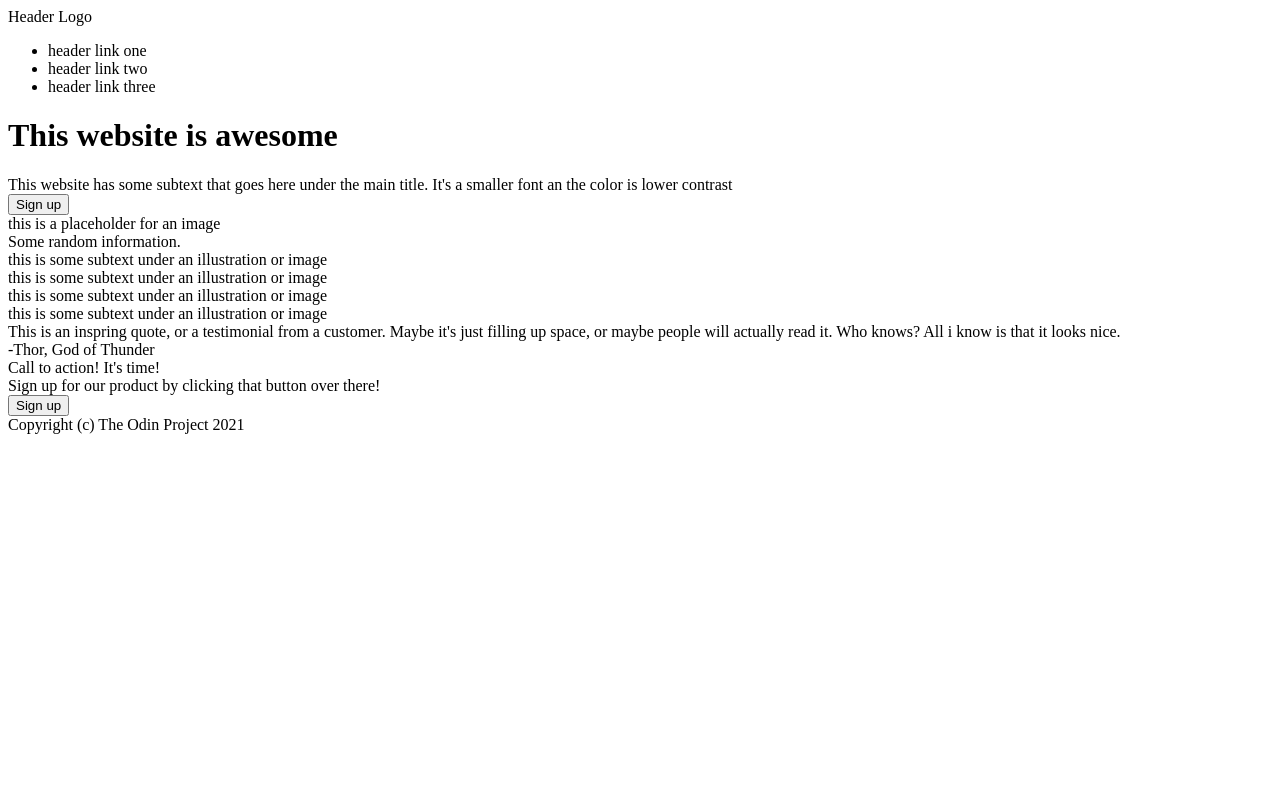
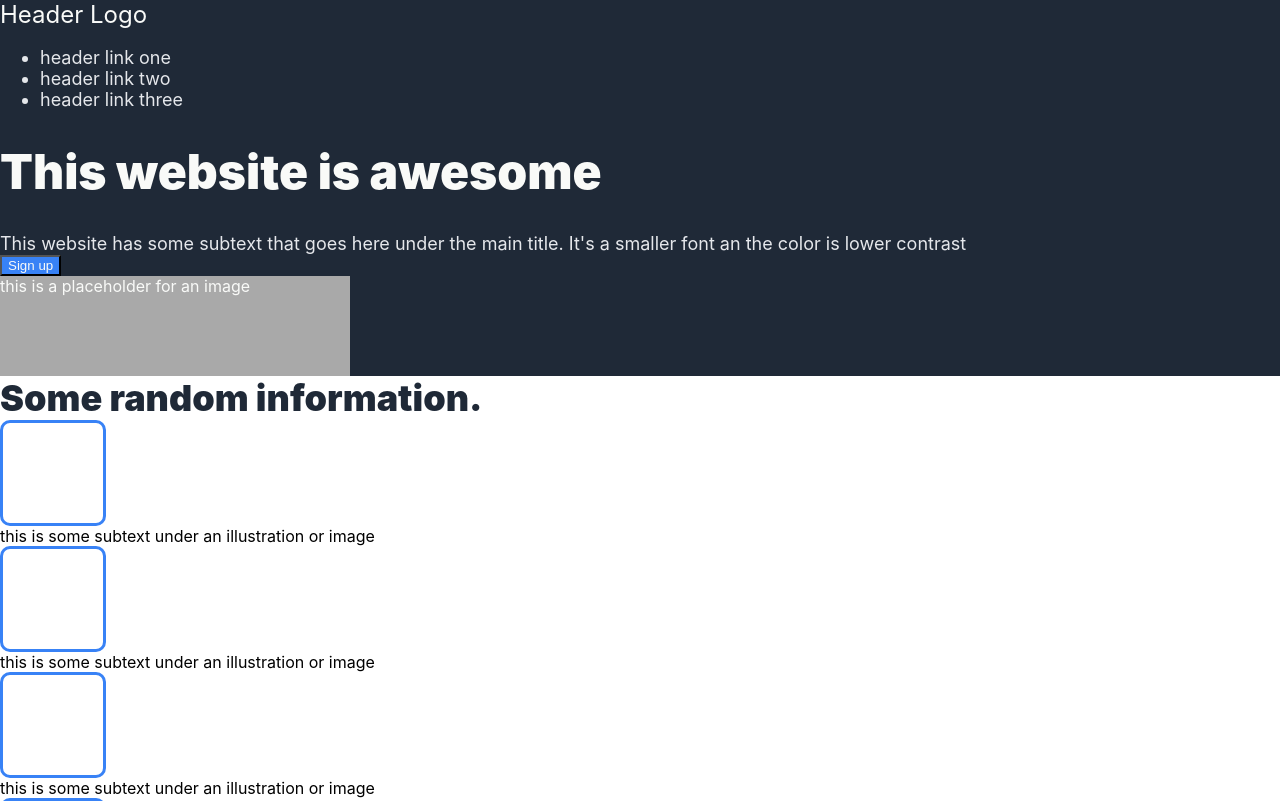
Before and after one commit to Bobob0b/odin-landingpage, a plain HTML site: page index.html in a window 1280 px wide. Shown: the top 801 px of the page. Drawn offline with Linux system fonts and the light colour scheme.

Commit message:
added basic styles - colors, fonts etc.

```diff
--- a/index.html
+++ b/index.html
@@ -4,6 +4,7 @@
     <meta charset="UTF-8">
     <meta http-equiv="X-UA-Compatible" content="IE=edge">
     <meta name="viewport" content="width=device-width, initial-scale=1.0">
+    <link rel="stylesheet" href="style.css">
     <title>Ladingpage</title>
 </head>
 <body>
@@ -55,7 +56,7 @@
             <div class="bluebox">
                 <div class="cta_head">Call to action! It's time!</div>
                 <div class="cta_body">Sign up for our product by clicking that button over there!</div>
-                <button>Sign up</button>
+                <button class="cta">Sign up</button>
             </div>
 
         </section>
--- a/style.css
+++ b/style.css
@@ -0,0 +1,85 @@
+body {
+    font-family: -apple-system, BlinkMacSystemFont, 'Segoe UI', Roboto, Oxygen, Ubuntu, Cantarell, 'Open Sans', 'Helvetica Neue', sans-serif;
+    min-height: 100vh;
+    margin:0;
+    padding: 0;
+
+}
+
+header,
+footer {
+    background: #1F2937;
+    color: #f9faf8;
+}
+
+.logo {
+    font-size: 24px;
+
+}
+
+ul {
+
+
+}
+
+.h1hero {
+    font-size: 48px;
+    font-weight: 900;
+}
+
+
+ul,
+.herotext {
+    font-size: 18px;
+    color: #E5E7EB;
+}
+
+button {
+    background: #3882F6;
+    color: #f9faf8;
+}
+
+.bigImage {
+    height: 100px;
+    width: 350px;
+    background: darkgrey;
+    color:#f9faf8;
+}
+
+.illu_head {
+    font-size: 36px;
+    font-weight: 900;
+    color: #1f2937;
+}
+
+.illu_box {
+    width: 100px;
+    height: 100px;
+    border: 3px solid #3882f6;
+    border-radius: 10px;
+}
+
+.testimonial {
+    background: #E5E7EB;
+}
+
+.quote {
+    font-size: 36px;
+    font-weight: lighter;
+    font-style: italic;
+    color: #1f2937
+}
+
+.quote_by {
+    font-weight: bold;
+}
+
+.bluebox {
+    background: #3882f6;
+    color: #f9faf8;
+    width: 80%;
+}
+
+.cta {
+    border: 1px solid #f9faf8;
+}
```
